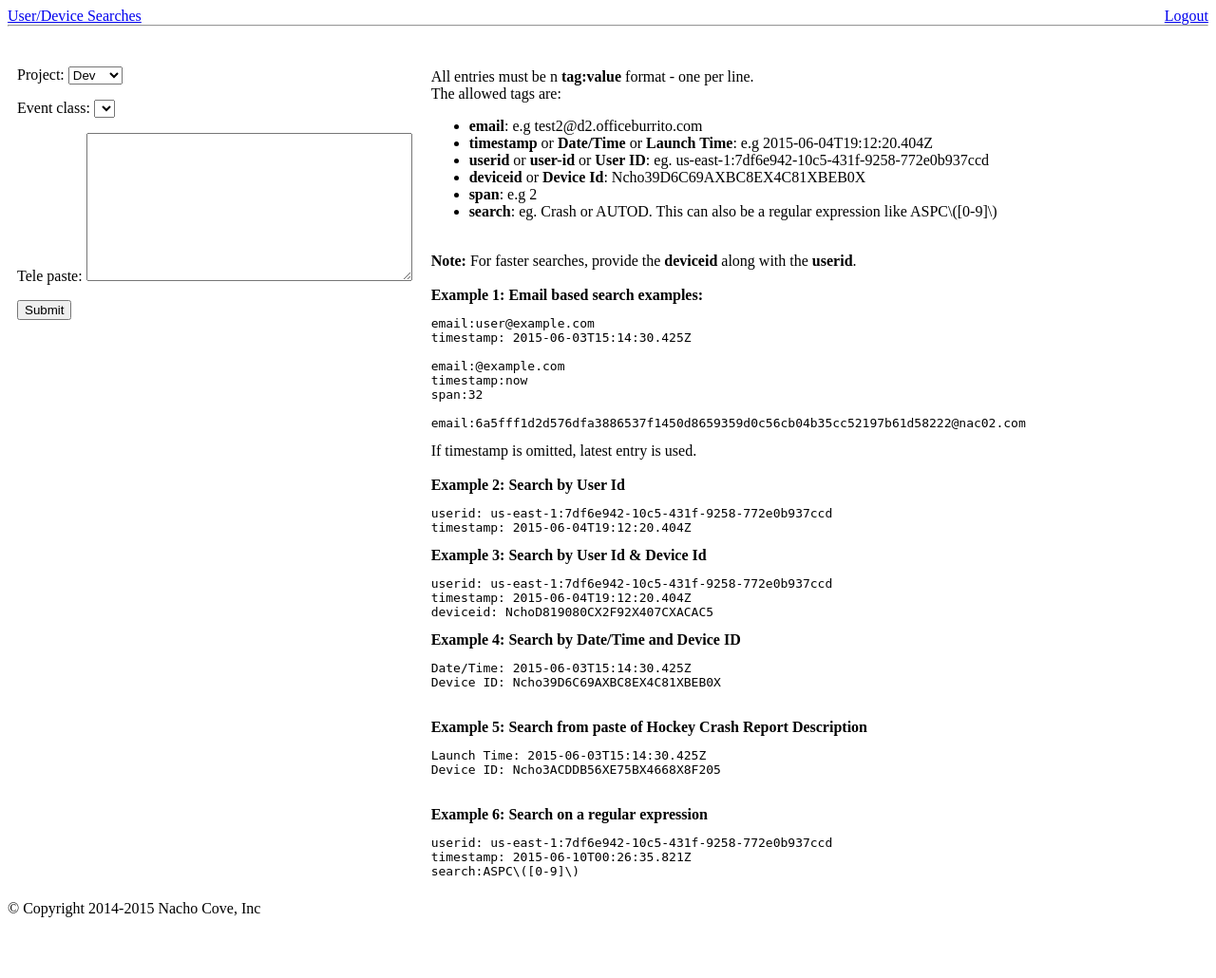
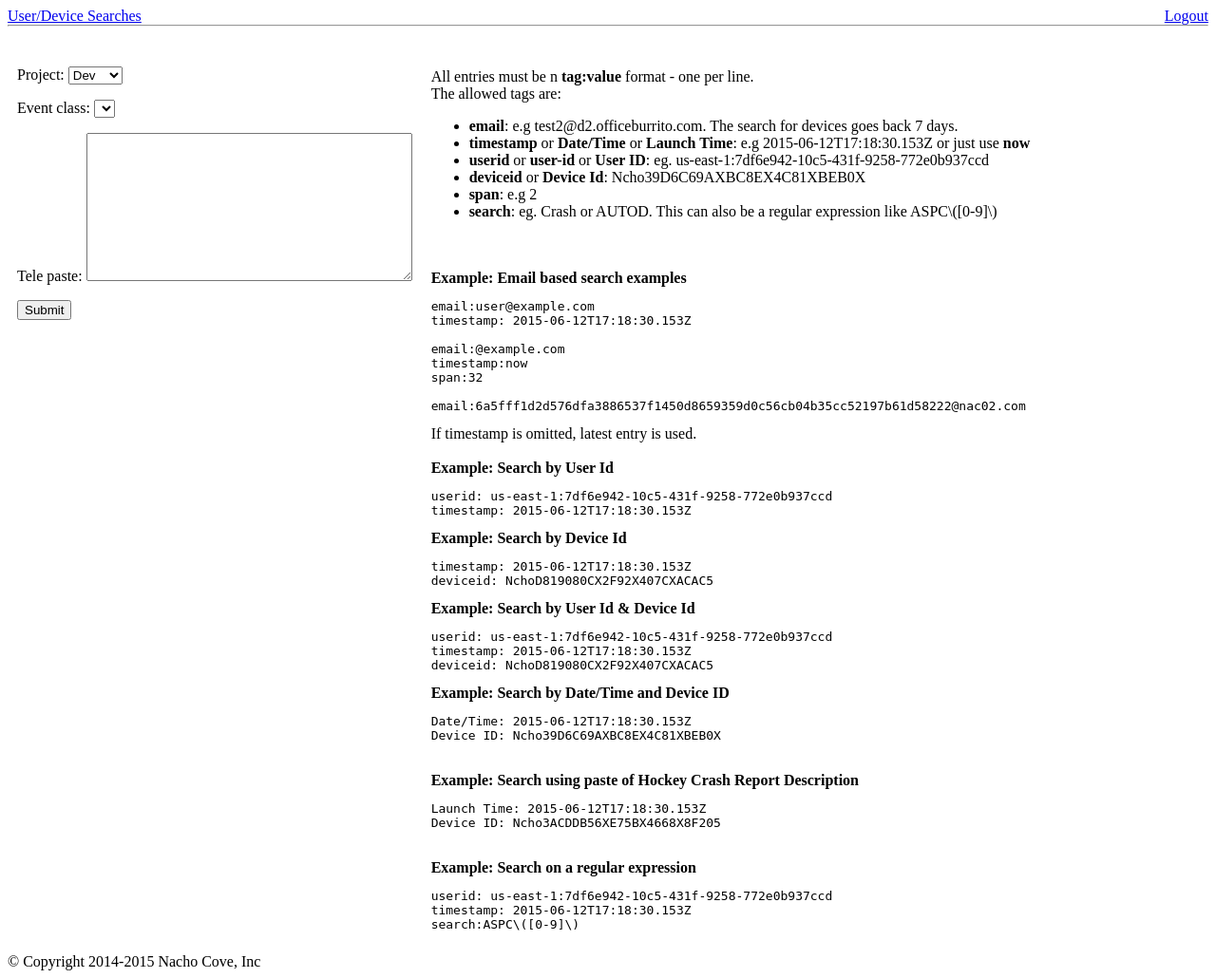
Before and after one commit to nachocove/Telemetry, a Django app: template T3Viewer/templates/home.html in a window 1280 px wide. Shown: the whole page at 95% size. Before the commit the page ends 966 px from the top, so only its background shows below. Run offline with Django 3.2, Linux system fonts and the light colour scheme; the template is opened without the code that fills it: values that come from a table or form of the project are taken from there, others are empty; parts of the project's set-up code (start-up, migrations or seed data) failed here and were passed over.

Commit message:
example changes

```diff
--- a/T3Viewer/templates/home.html
+++ b/T3Viewer/templates/home.html
@@ -12,20 +12,18 @@
 	<br/>
     The allowed tags are:
 	<ul>
-    <li><b>email</b>: e.g test2@d2.officeburrito.com</li>
-    <li><b>timestamp</b> or <b>Date/Time</b> or <b>Launch Time</b>: e.g 2015-06-04T19:12:20.404Z</li>
+    <li><b>email</b>: e.g test2@d2.officeburrito.com. The search for devices goes back 7 days.</li>
+    <li><b>timestamp</b> or <b>Date/Time</b> or <b>Launch Time</b>: e.g 2015-06-12T17:18:30.153Z or just use <b>now</b></li>
     <li><b>userid</b> or <b>user-id</b> or <b>User ID</b>: eg. us-east-1:7df6e942-10c5-431f-9258-772e0b937ccd</li>
     <li><b>deviceid</b> or <b>Device Id</b>: Ncho39D6C69AXBC8EX4C81XBEB0X</li>
     <li><b>span</b>: e.g 2</li>
         <li><b>search</b>: eg. Crash or AUTOD. This can also be a regular expression like ASPC\([0-9]\)</li>
 	</ul>
     <br/>
-    <b>Note:</b> For faster searches, provide the <b>deviceid</b> along with the <b>userid</b>.
     <br/>
-    <br/>
-    <b>Example 1: Email based search examples:</b>
+    <b>Example: Email based search examples</b>
     <pre>email:user@example.com
-timestamp: 2015-06-03T15:14:30.425Z
+timestamp: 2015-06-12T17:18:30.153Z
 
 email:@example.com
 timestamp:now
@@ -35,24 +33,27 @@ email:6a5fff1d2d576dfa3886537f1450d8659359d0c56cb04b35cc52197b61d58222@nac02.com
     If timestamp is omitted, latest entry is used.
     <br/>
     <br/>
-    <b>Example 2: Search by User Id</b>
+    <b>Example: Search by User Id</b>
     <pre>userid: us-east-1:7df6e942-10c5-431f-9258-772e0b937ccd
-timestamp: 2015-06-04T19:12:20.404Z</pre>
-    <b>Example 3: Search by User Id & Device Id</b>
+timestamp: 2015-06-12T17:18:30.153Z</pre>
+    <b>Example: Search by Device Id</b>
+    <pre>timestamp: 2015-06-12T17:18:30.153Z
+deviceid: NchoD819080CX2F92X407CXACAC5</pre>
+    <b>Example: Search by User Id & Device Id</b>
     <pre>userid: us-east-1:7df6e942-10c5-431f-9258-772e0b937ccd
-timestamp: 2015-06-04T19:12:20.404Z
+timestamp: 2015-06-12T17:18:30.153Z
 deviceid: NchoD819080CX2F92X407CXACAC5</pre>
-    <b>Example 4: Search by Date/Time and Device ID</b>
-    <pre>Date/Time: 2015-06-03T15:14:30.425Z
+    <b>Example: Search by Date/Time and Device ID</b>
+    <pre>Date/Time: 2015-06-12T17:18:30.153Z
 Device ID: Ncho39D6C69AXBC8EX4C81XBEB0X</pre>
     <br/>
-    <b>Example 5: Search from paste of Hockey Crash Report Description</b>
-    <pre>Launch Time: 2015-06-03T15:14:30.425Z
+    <b>Example: Search using paste of Hockey Crash Report Description</b>
+    <pre>Launch Time: 2015-06-12T17:18:30.153Z
 Device ID: Ncho3ACDDB56XE75BX4668X8F205</pre>
     <br/>
-    <b>Example 6: Search on a regular expression</b>
+    <b>Example: Search on a regular expression</b>
     <pre>userid: us-east-1:7df6e942-10c5-431f-9258-772e0b937ccd
-timestamp: 2015-06-10T00:26:35.821Z
+timestamp: 2015-06-12T17:18:30.153Z
 search:ASPC\([0-9]\)</pre>
 </div>
 {% endblock %}
```
